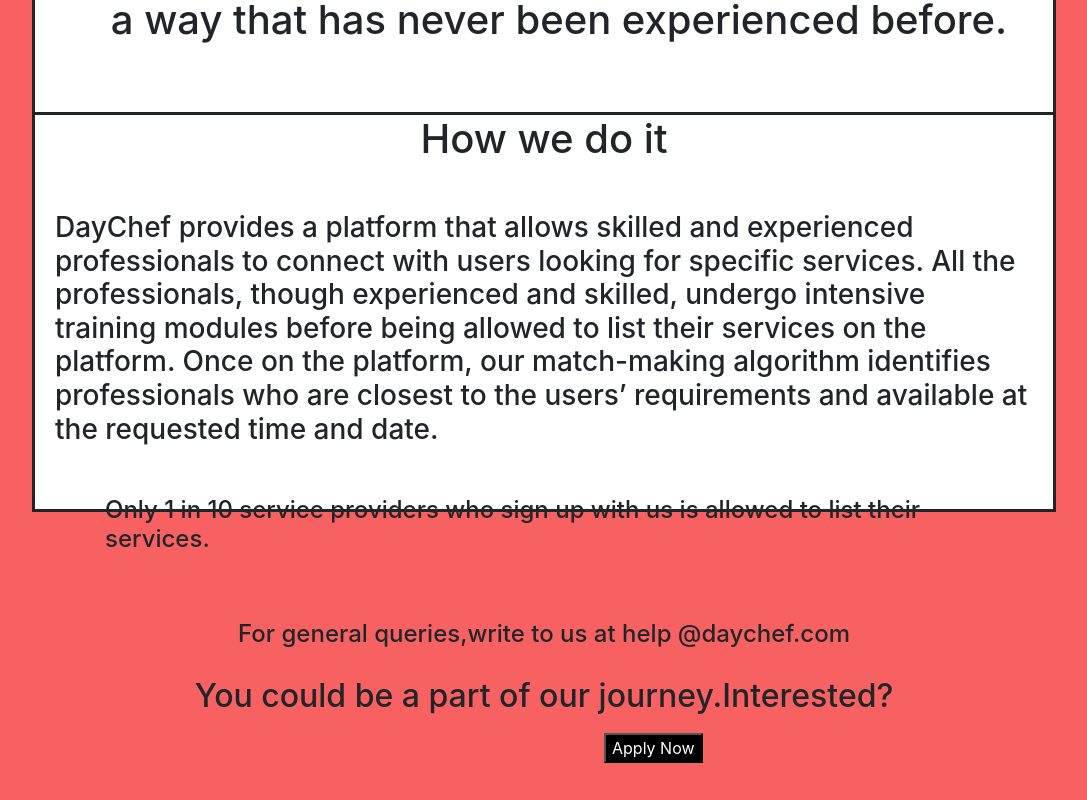
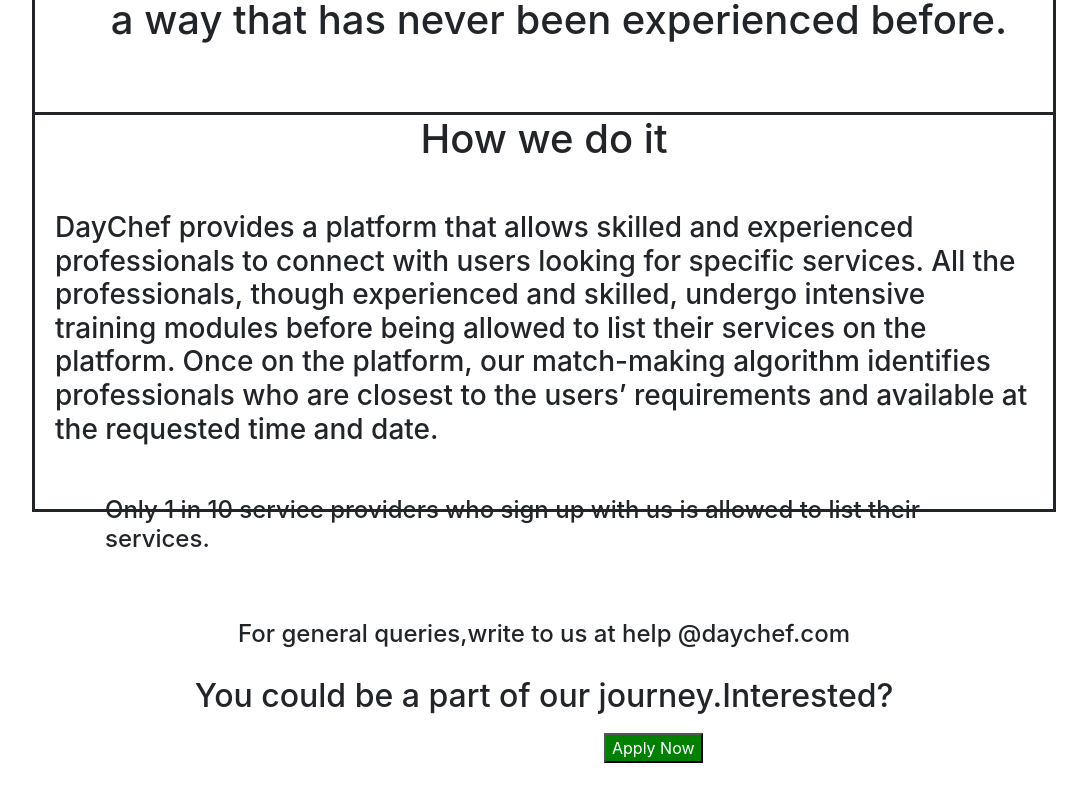
Before and after one commit to VishwPramit97/DayChef-P, an Angular app in the folder frontend1/: page /about in a window 1280 px wide. Shown: the part 500-1300 px from the top of the page, without its empty margins (96-1183 px from the left). Built offline with nearby package versions, Linux system fonts and the light colour scheme.

Commit message:
color case

```diff
--- a/frontend1/src/app/about/about.component.css
+++ b/frontend1/src/app/about/about.component.css
@@ -17,7 +17,7 @@
     .secblock{
         width: 100%;
         height:1200px;
-        background-color:rgb(247, 97, 97);
+        background-color:white;
         position:relative;
     }
     .sec{
--- a/frontend1/src/app/about/about.component.html
+++ b/frontend1/src/app/about/about.component.html
@@ -15,6 +15,6 @@
     </div>
              <h4 style="padding-top:1020px;text-align: center;">For general queries,write to us at help @daychef.com </h4>
              <h2 style="padding-top:20px;text-align: center;">You could be a part of our journey.Interested?</h2>
-             <button style="margin-left: 700px; margin-top: 10px;color:white;background-color: black;" routerLink ="/login"(click)="applynow()">Apply Now</button>
+             <button style="margin-left: 700px; margin-top: 10px;color:white;background-color:green;" routerLink ="/login"(click)="applynow()">Apply Now</button>
 </div>
 </div>
```
